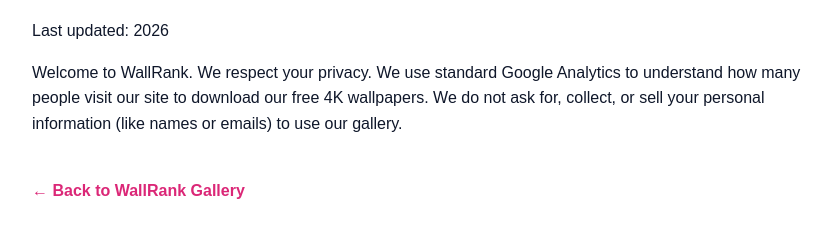
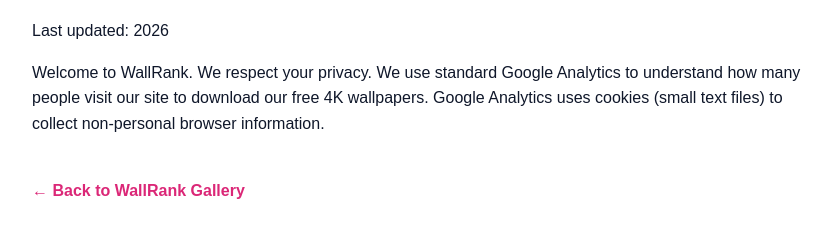
Before and after one commit to amine4buss-code/wallpaper-vote, a plain HTML site: page privacy-policy.html in a window 1280 px wide. Shown: the part 116-354 px from the top of the page, without its empty margins (208-1039 px from the left). Drawn offline with Linux system fonts and the light colour scheme.

Commit message:
Update privacy-policy.html

```diff
--- a/privacy-policy.html
+++ b/privacy-policy.html
@@ -12,7 +12,7 @@
 <body>
     <h1>Privacy Policy</h1>
     <p>Last updated: 2026</p>
-    <p>Welcome to WallRank. We respect your privacy. We use standard Google Analytics to understand how many people visit our site to download our free 4K wallpapers. We do not ask for, collect, or sell your personal information (like names or emails) to use our gallery.</p>
+    <p>Welcome to WallRank. We respect your privacy. We use standard Google Analytics to understand how many people visit our site to download our free 4K wallpapers. Google Analytics uses cookies (small text files) to collect non-personal browser information. </p>
     <br>
     <a href="/">&larr; Back to WallRank Gallery</a>
 </body>
```
